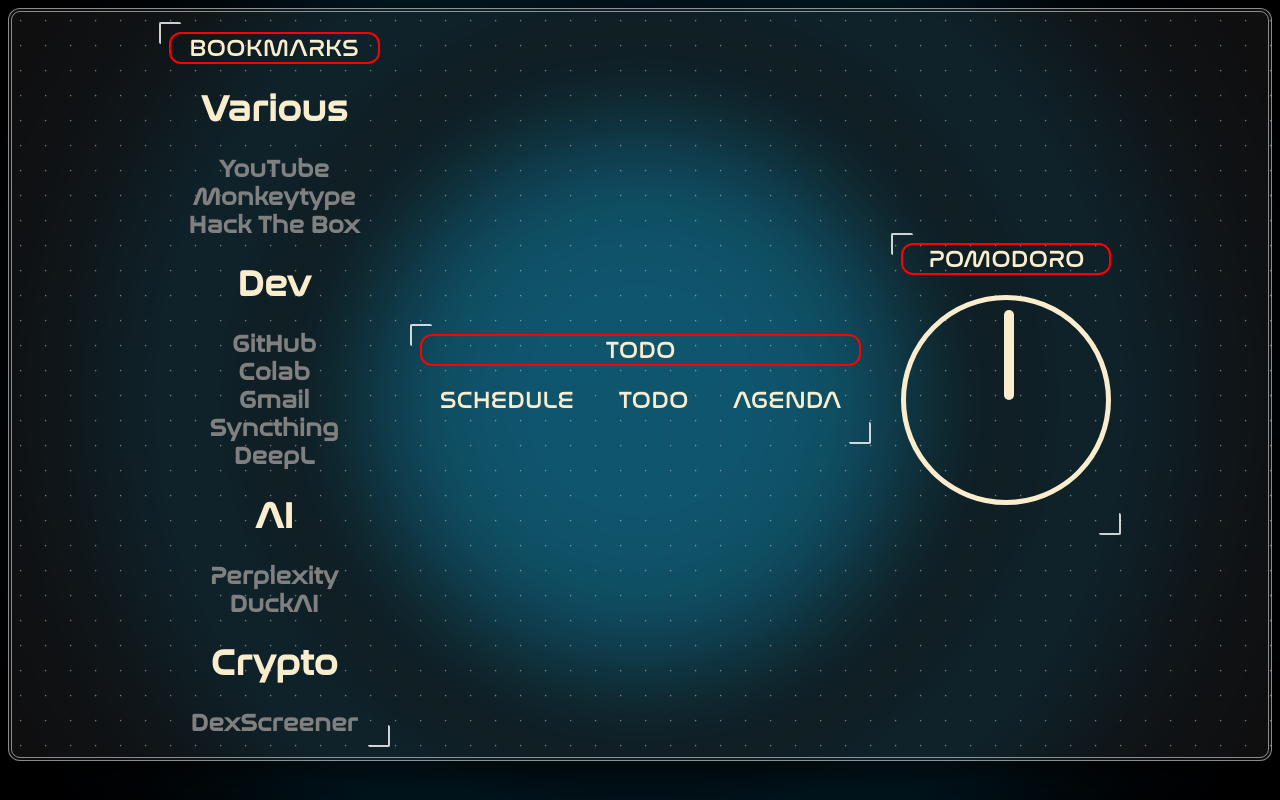
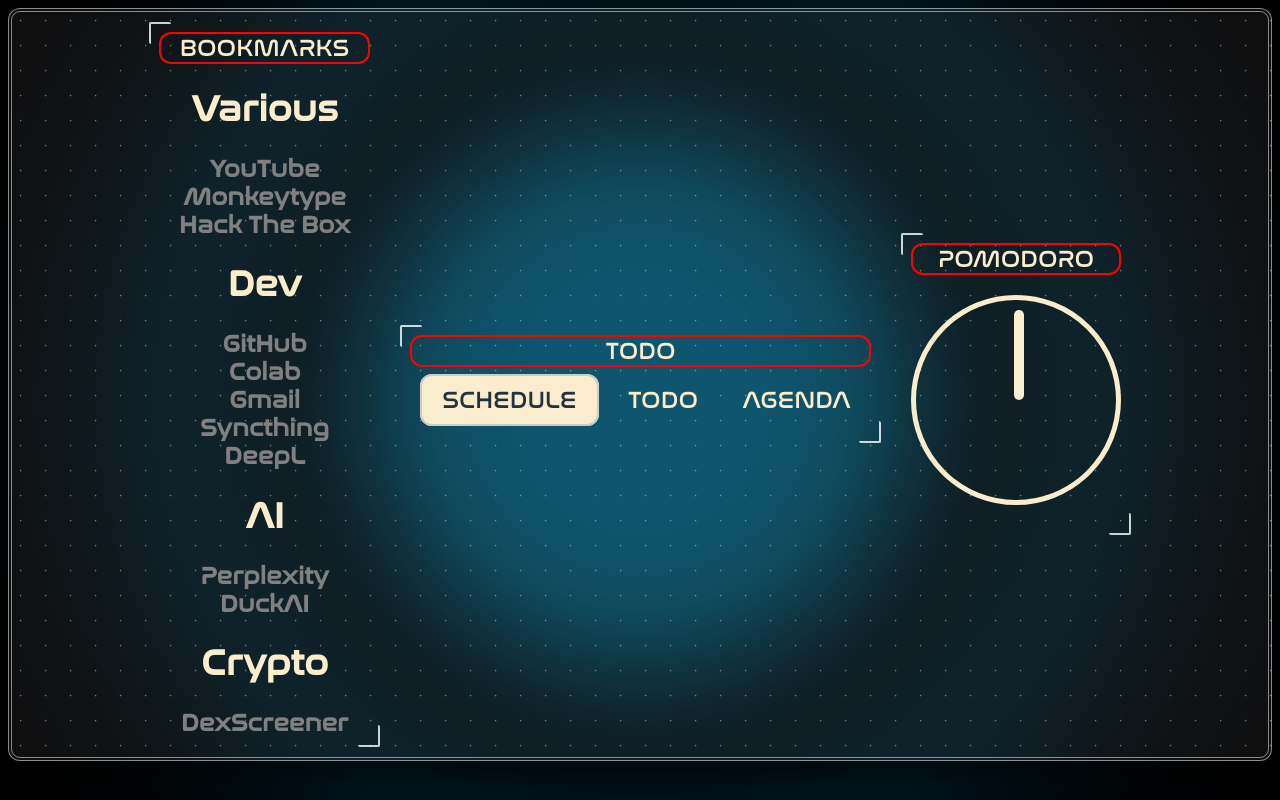
Before and after one commit to justTrueCodeWriter/main_homepage, a Flask app: page / in a window 1280 px wide. Run offline with Flask 3, Linux system fonts and the light colour scheme; data that the repository does not hold is empty.

Commit message:
refactor && handle external config && add render content on page load && made radio buttons categories

```diff
--- a/app.py
+++ b/app.py
@@ -1,19 +1,15 @@
-from flask import Flask, render_template, json, request
-from os import environ
+from flask import Flask, render_template, request
 
+from config import ORG_FILENAME
 from modules import torg
+from helpers import get_bookmarks, handle_config
 
-USER = environ["USER"]
-ORG_FILENAME = f"/home/{USER}/org/Orgmode.org"
 
 app = Flask(__name__)
 
-def get_bookmarks() -> dict:
-    with open('bookmarks.json', 'r') as f:
-        return json.load(f)
-
 @app.route('/')
 def index():
+    handle_config()
     bookmarks = get_bookmarks()
     return render_template('index.html', bookmarks=bookmarks)
 
--- /dev/null
+++ b/config.py
@@ -0,0 +1,5 @@
+from os import environ
+
+USER = environ["USER"]
+ORG_FILENAME = f"/home/{USER}/org/Orgmode.org"
+CONFIG_FOLDER = f"/home/{USER}/.config/main_homepage"
--- /dev/null
+++ b/helpers.py
@@ -0,0 +1,14 @@
+from flask import json
+from os.path import isdir
+from os import system
+
+from config import CONFIG_FOLDER
+
+def handle_config() -> None:
+    if not isdir(CONFIG_FOLDER):
+        system(f"mkdir {CONFIG_FOLDER} && cp bookmarks.json {CONFIG_FOLDER}")
+
+
+def get_bookmarks() -> dict:
+    with open(CONFIG_FOLDER+"/bookmarks.json", 'r') as f:
+        return json.load(f)
--- a/modules/torg.py
+++ b/modules/torg.py
@@ -1,7 +1,4 @@
-import os
-import sys
 from datetime import datetime, timedelta
-from io import TextIOWrapper
 import re
 
 currentTime = datetime.now()
--- a/static/index.css
+++ b/static/index.css
@@ -220,3 +220,39 @@
     background-color: #faedcd;
     color: #22333b;
 }
+
+input[type="radio"] {
+    display: none;
+}
+
+.org-label {
+    border: none;
+    border-radius: 12px;
+    padding: 10px;
+    margin: 10px;
+    font-size: 24px;
+    font-family: "Nasalization", sans-serif;
+    cursor: pointer;
+    transition: background-color 0.3s ease;
+    background: rgba(255, 255, 255, 0);
+    color: #faedcd;
+}
+
+input[type="radio"]:checked + .org-label {
+    padding: 10px 20px;
+    border: 2px solid #ccc;
+    cursor: pointer;
+    margin-right: 5px;
+    border-radius: 12px;
+    user-select: none;
+    transition:
+        background-color 0.3s,
+        border-color 0.3s;
+    background-color: #faedcd;
+    color: #22333b;
+}
+
+label:hover {
+    background-color: #faedcd;
+    color: #22333b;
+}
--- a/static/js/todo.js
+++ b/static/js/todo.js
@@ -55,7 +55,6 @@
 
       tasks_container.appendChild(label);
     }
-
   }
   org_container.appendChild(title);
   org_container.appendChild(tasks_container);
@@ -152,14 +151,33 @@
   }
 }
 
-document.getElementById("schedule_opt").addEventListener("click", () => {
+document.getElementById("schedule_opt").addEventListener("change", () => {
   get_data("get_schedule").then((data) => render_schedule(data));
 });
 
-document.getElementById("todo_opt").addEventListener("click", () => {
+document.getElementById("todo_opt").addEventListener("change", () => {
   get_data("get_todo").then((data) => render_todo(data));
 });
 
-document.getElementById("agenda_opt").addEventListener("click", () => {
+document.getElementById("agenda_opt").addEventListener("change", () => {
   get_data("get_agenda").then((data) => render_agenda(data));
 });
+
+document.addEventListener("DOMContentLoaded", function () {
+  var checkedRadio = document.querySelector(
+    'input[type="radio"][name="org_opt"]:checked',
+  );
+  if (checkedRadio) {
+    switch (checkedRadio.id) {
+      case "schedule_opt":
+        get_data("get_schedule").then((data) => render_schedule(data));
+        break;
+      case "todo_opt":
+        get_data("get_todo").then((data) => render_todo(data));
+        break;
+      case "agenda_opt":
+        get_data("get_agenda").then((data) => render_agenda(data));
+        break;
+    }
+  }
+});
--- a/templates/index.html
+++ b/templates/index.html
@@ -32,11 +32,23 @@
 
             <div class="card" align="center">
                 <div class="card-title">TODO</div>
+                <br />
                 <div>
-                    <button id="schedule_opt">SCHEDULE</button>
-                    <button id="todo_opt">TODO</button>
-                    <button id="agenda_opt">AGENDA</button>
+                    <input
+                        type="radio"
+                        id="schedule_opt"
+                        name="org_opt"
+                        checked
+                    />
+                    <label for="schedule_opt" class="org-label">SCHEDULE</label>
+
+                    <input type="radio" id="todo_opt" name="org_opt" />
+                    <label for="todo_opt" class="org-label">TODO</label>
+
+                    <input type="radio" id="agenda_opt" name="org_opt" />
+                    <label for="agenda_opt" class="org-label">AGENDA</label>
                 </div>
+                <br />
                 <div class="org-container" id="org_container"></div>
             </div>
 
```
